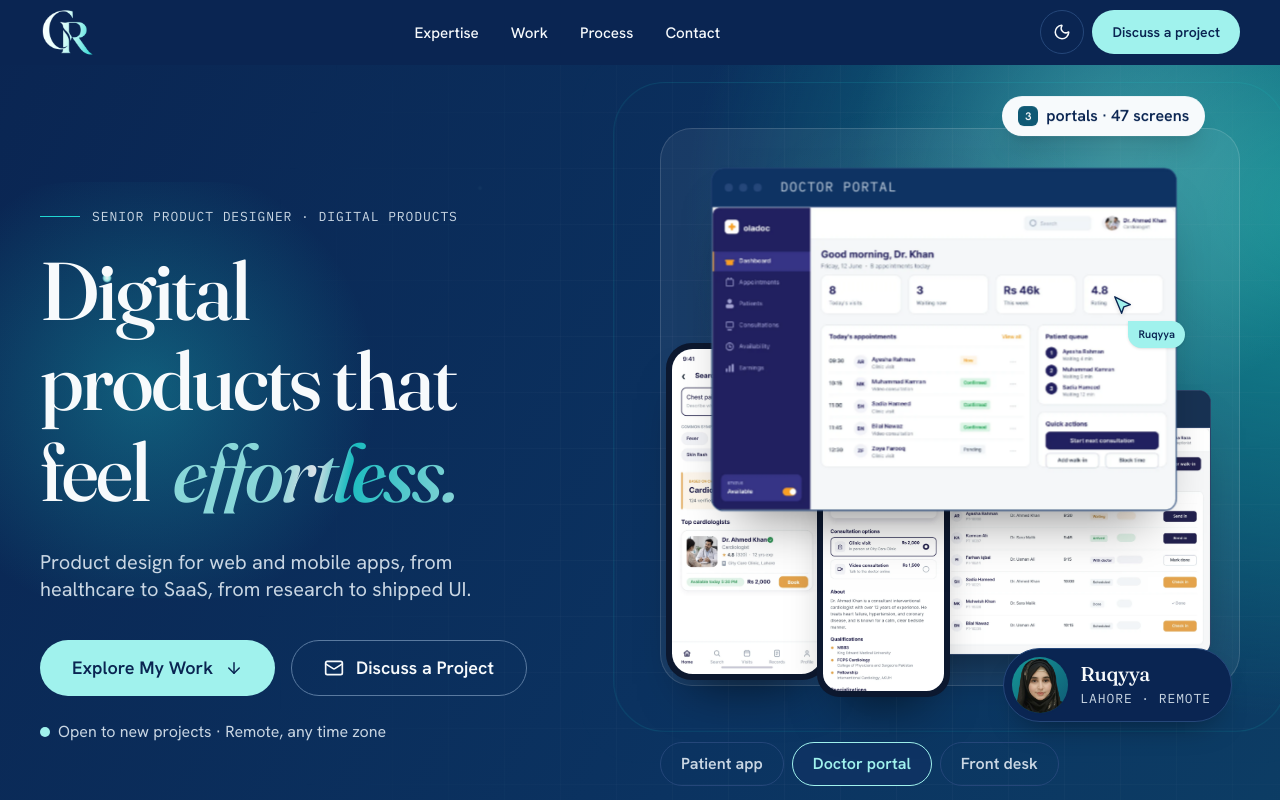
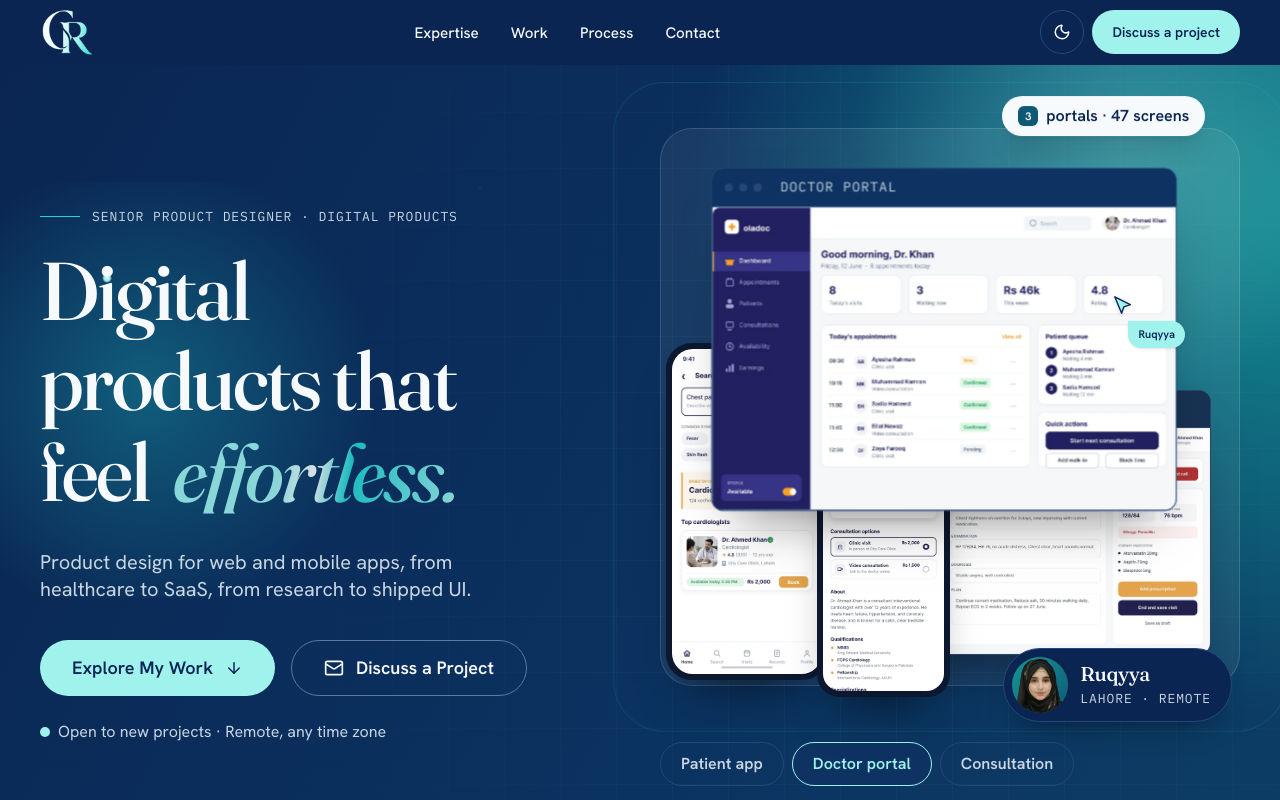
Before and after one commit to Ruqyya/my_portfolio, a React (Vite) app: page / in a window 1280 px wide. Shown: the top 800 px of the page. Built offline with nearby package versions, Linux system fonts and the light colour scheme.

Commit message:
Hero and Oladoc cards: consultation workspace instead of the front desk screen (real content)

```diff
--- a/src/components/sections/Hero.tsx
+++ b/src/components/sections/Hero.tsx
@@ -21,9 +21,9 @@ const portals = [
     text: "Today's appointments, the patient queue and quick actions in one morning view.",
   },
   {
-    id: "desk",
-    label: "Front desk",
-    text: "A live queue with check-in status, and a fast way to register a walk-in.",
+    id: "consult",
+    label: "Consultation",
+    text: "Notes, vitals, allergies and a prescription in one workspace, mid-visit.",
   },
 ] as const;
 
@@ -31,7 +31,7 @@ const portals = [
 const toasts = [
   { icon: "♥", title: "Chest pain → Cardiologist", sub: "124 verified doctors nearby" },
   { icon: "✓", title: "New booking, 5:30 PM", sub: "Ayesha Rahman · clinic visit" },
-  { icon: "→", title: "Ayesha arrived", sub: "Check in, then send to Dr. Khan" },
+  { icon: "●", title: "In consultation, 08:12", sub: "Notes saved · BP 128/84" },
 ];
 
 // x%, y%, delay, size: fixed so the layout never shifts
@@ -226,9 +226,9 @@ export default function Hero() {
                   <span className="h-2 w-2 rounded-full bg-line" />
                   <span className="h-2 w-2 rounded-full bg-line" />
                   <span className="h-2 w-2 rounded-full bg-line" />
-                  <span className="mono ml-3 text-ink-2">Front desk</span>
+                  <span className="mono ml-3 text-ink-2">Consultation</span>
                 </div>
-                <img src={img("frontdesk")} alt="Oladoc front desk: a live queue with check-in status on every row." width={1600} height={1046} decoding="async" className="block h-auto w-full" />
+                <img src={img("consult")} alt="Oladoc consultation workspace: notes, vitals, allergy and medication for the patient in the call." width={1600} height={1046} decoding="async" className="block h-auto w-full" />
               </div>
             </Layer>
 
--- a/src/components/sections/Work.tsx
+++ b/src/components/sections/Work.tsx
@@ -103,7 +103,7 @@ function OladocStory() {
         <Stage accent={accent} className="mt-10 px-4 pb-12 pt-8 md:px-14 md:pb-20 md:pt-14">
           <div className="relative mx-auto aspect-[1.02/1] w-full max-w-[64rem] md:aspect-[1.55/1]">
             <div className="absolute right-0 top-0 hidden w-[66%] overflow-hidden rounded-xl border border-[var(--line)] bg-paper shadow-[0_50px_80px_-30px_rgba(36,60,57,0.26)] md:block">
-              <img src={src("case/oladoc/frontdesk.webp")} alt="Oladoc front desk portal with a live queue." loading="lazy" width={1600} height={1046} className="block h-auto w-full" />
+              <img src={src("case/oladoc/consult.webp")} alt="Oladoc consultation workspace with notes, vitals and medication." loading="lazy" width={1600} height={1046} className="block h-auto w-full" />
             </div>
             <div className="absolute left-0 top-0 w-full overflow-hidden rounded-xl border border-[var(--line)] bg-paper shadow-[0_50px_80px_-30px_rgba(36,60,57,0.26)] md:left-[18%] md:top-[20%] md:w-[62%]">
               <img src={src("case/oladoc/docdash.webp")} alt="Oladoc doctor portal dashboard." loading="lazy" width={1600} height={1046} className="block h-auto w-full" />
--- a/src/data/oladoc-story.ts
+++ b/src/data/oladoc-story.ts
@@ -80,7 +80,7 @@ export const oladocStory: Partial<CaseStudy> = {
     { k: "Target users", v: "Patients, doctors, front-desk staff." },
     { k: "Reported result", v: "+65% intake completion, self-reported. Method not documented." },
   ],
-  heroShots: [shot("docdash", "Oladoc doctor portal."), shot("frontdesk", "Oladoc front desk portal."), shot("sym", "Oladoc patient app, search by symptom."), shot("profile", "Oladoc patient app, doctor profile.")],
+  heroShots: [shot("docdash", "Oladoc doctor portal."), shot("consult", "Oladoc consultation workspace."), shot("sym", "Oladoc patient app, search by symptom."), shot("profile", "Oladoc patient app, doctor profile.")],
 
   problem: {
     headline: "One booking, four places it can go wrong.",
```
Also changed, not shown: 1 other file (tests, documents, lock files or other folders).
